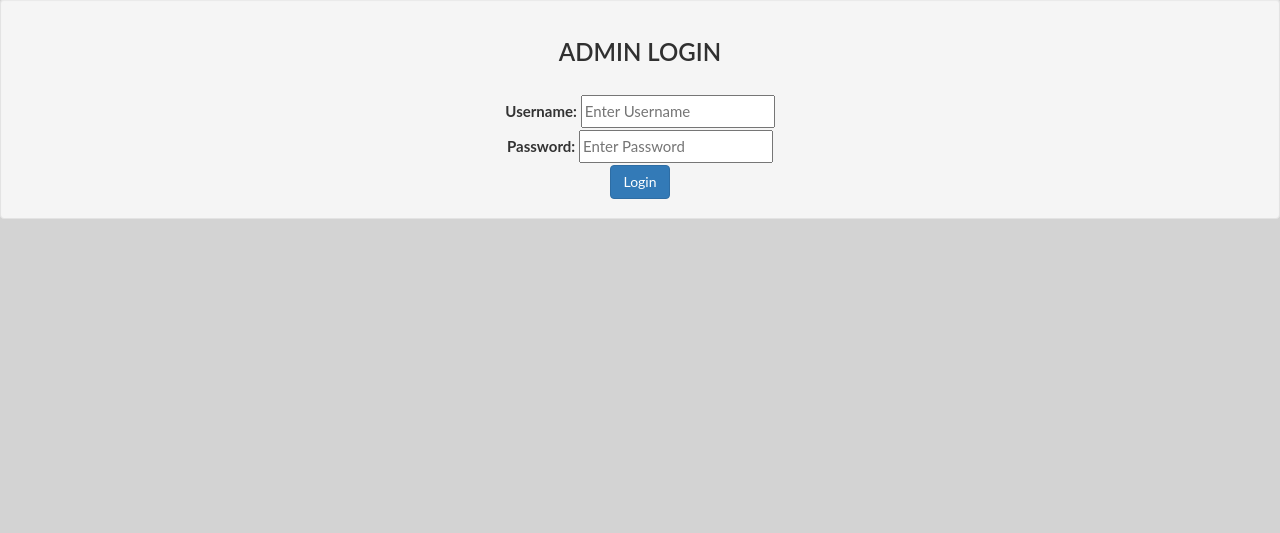
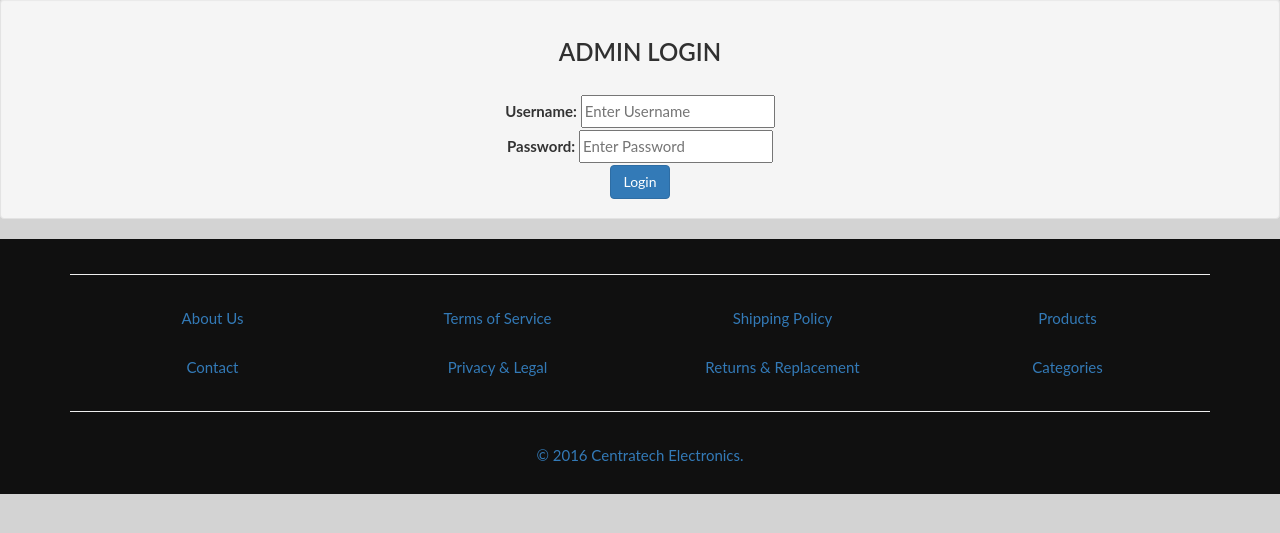
Before and after one commit to kaistullich/Centratech-Website, a Flask app: page /login in a window 1280 px wide. Shown: the part 151-684 px from the top of the page. Run offline with Flask 2, Linux system fonts and the light colour scheme; some libraries are stand-ins or nearby versions.

Commit message:
added footer to login page

```diff
--- a/newProject/my_app/templates/login.html
+++ b/newProject/my_app/templates/login.html
@@ -18,5 +18,47 @@
         </form>
     </div>
 </div>
+<!-- START FOOTER -->
+<footer>
+	<div class="container text-center">
+    <hr />
+  <div class="row">
+    <div class="col-lg-12">
+      <div class="col-md-3">
+        <ul class="nav nav-pills nav-stacked">
+          <li><a href="{{ url_for('my_view.about_us') }}">About Us</a></li>
+          <li><a href="{{ url_for('my_view.contact')}}">Contact</a></li>
+        </ul>
+      </div>
+      <div class="col-md-3">
+        <ul class="nav nav-pills nav-stacked">
+          <li><a href="{{ url_for('my_view.terms')}}">Terms of Service</a></li>
+          <li><a href="{{ url_for('my_view.privacy')}}">Privacy & Legal</a></li>
+        </ul>
+      </div>
+      <div class="col-md-3">
+        <ul class="nav nav-pills nav-stacked">
+          <li><a href="{{ url_for('my_view.shipping')}}">Shipping Policy</a></li>
+          <li><a href="{{ url_for('my_view.returns')}}">Returns & Replacement</a></li>
+        </ul>
+      </div>
+      <div class="col-md-3">
+        <ul class="nav nav-pills nav-stacked">
+          <li><a href="{{ url_for('my_view.products')}}">Products</a></li>
+          <li><a href="{{ url_for('my_view.categories')}}">Categories</a></li>
+        </ul>
+      </div>
+    </div>
+  </div>
+  <hr>
+    <div class="row">
+        <div class="col-lg-12">
+            <ul class="nav nav-pills nav-justified">
+                <li><a href="{{ url_for('my_view.home') }}">© 2016 Centratech Electronics.</a></li>
+            </ul>
+        </div>
+    </div>
+</div>
+</footer> <!-- END FOOTER -->
 </body>
 {% endblock %}
```
